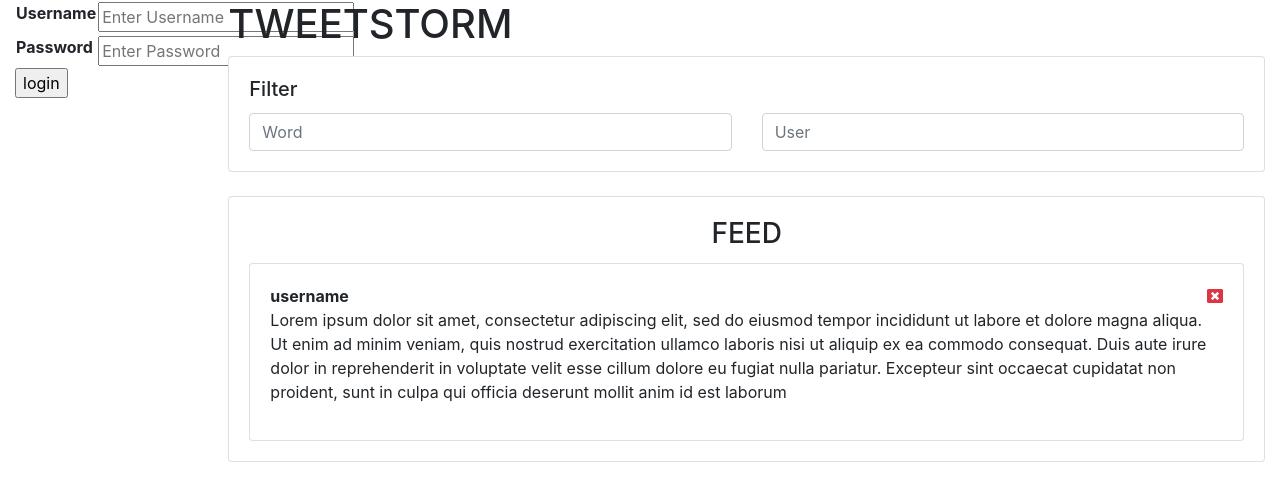
After one commit to gustafholst/TweetStorm, a Django app: page /tweets/feed/ in a window 1280 px wide. The commit adds this page. Shown: the top 501 px of the page. Run offline with Django 3.2, Linux system fonts and the light colour scheme; some libraries are stand-ins or nearby versions.

Commit message:
Added the feed page

```diff
--- a/tweets/templates/base_generic.html
+++ b/tweets/templates/base_generic.html
@@ -5,6 +5,7 @@
   <meta charset="utf-8">
   <meta name="viewport" content="width=device-width, initial-scale=1">
   <link rel="stylesheet" href="https://stackpath.bootstrapcdn.com/bootstrap/4.1.3/css/bootstrap.min.css" integrity="sha384-MCw98/SFnGE8fJT3GXwEOngsV7Zt27NXFoaoApmYm81iuXoPkFOJwJ8ERdknLPMO" crossorigin="anonymous">
+  <link rel="stylesheet" href="https://use.fontawesome.com/releases/v5.8.2/css/all.css" integrity="sha384-oS3vJWv+0UjzBfQzYUhtDYW+Pj2yciDJxpsK1OYPAYjqT085Qq/1cq5FLXAZQ7Ay" crossorigin="anonymous">
   <!-- Add additional CSS in static file -->
   {% load static %}
   <link rel="stylesheet" href="{% static 'css/style.css' %}">
--- /dev/null
+++ b/tweets/templates/feed.html
@@ -0,0 +1,38 @@
+{% extends "base_generic.html" %}
+{% block content %}
+<div class='card'>
+  <div class="card-body">
+    <h5 class="card-title">Filter</h5>
+    <form>
+      <div class="row">
+        <div class="col">
+          <input type="text" class="form-control" placeholder="Word">
+        </div>
+        <div class="col">
+          <input type="text" class="form-control" placeholder="User">
+        </div>
+      </div>
+    </form>
+  </div>
+
+</div>
+<br>
+<div class='card'>
+  <div class="card-body">
+    <h3 class="card-title full-width text-center">FEED</h3>
+
+    <!-- for each tween here -->
+    <div class='card'>
+      <div class="card-body">
+          <div class="row">
+              <div class="col-md-10"><b>username</b></div>
+              <div class="col-md-2 text-right"> <a href="#"><span class="text-danger fa fa-window-close"></span></a></div>
+          </div>
+        <p>Lorem ipsum dolor sit amet, consectetur adipiscing elit, sed do eiusmod tempor incididunt ut labore et dolore magna aliqua. Ut enim ad minim veniam, quis nostrud exercitation ullamco laboris nisi ut aliquip ex ea commodo consequat. Duis aute irure dolor in reprehenderit in voluptate velit esse cillum dolore eu fugiat nulla pariatur. Excepteur sint occaecat cupidatat non proident, sunt in culpa qui officia deserunt mollit anim id est laborum</p>
+      </div>
+    </div>
+
+    <!-- end for here -->
+  </div>
+</div>
+{% endblock %}
--- a/tweets/urls.py
+++ b/tweets/urls.py
@@ -8,5 +8,6 @@ urlpatterns = [
     path('login/', views.login, name="login"),
     path('logout/', views.logout, name="logout"),
     path('voteup/', views.vote_up, name="tweets-vote_up"),
-    path('votedown/', views.vote_down, name="tweets-vote_down")
+    path('votedown/', views.vote_down, name="tweets-vote_down"),
+    path('feed/',views.feed,name="feed")
 ]
--- a/tweets/views.py
+++ b/tweets/views.py
@@ -94,3 +94,6 @@ def logout(request):
 
     # change this
     return render(request, 'index.html', {'message': 'logged out'})
+
+def feed(request):
+    return render(request,'feed.html')
```
